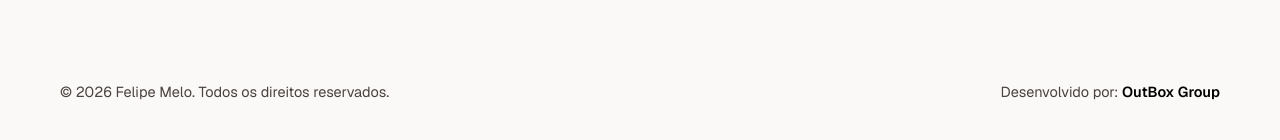
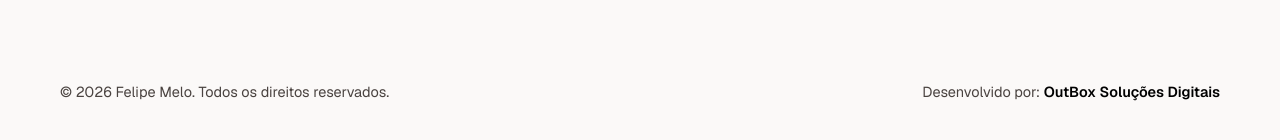
Before and after one commit to eusoufelipemelo/outbox-web, a Next.js app: page /felipemelo in a window 1280 px wide. Shown: the part 5931-6071 px from the top of the page. Built offline with nearby package versions, Linux system fonts and the light colour scheme; a web font is replaced by a local one.

Commit message:
Credito OutBox Solucoes Digitais nas paginas /felipemelo e proposta GMN
Co-Authored-By: Claude Opus 5.5 <noreply@anthropic.com>

```diff
--- a/app/felipemelo/page.tsx
+++ b/app/felipemelo/page.tsx
@@ -360,7 +360,7 @@ export default function FelipeMeloPage() {
           <p>
             Desenvolvido por:{" "}
             <a href="https://www.outboxgroup.com.br" className="inline-flex min-h-11 items-center font-semibold text-black hover:text-[#b8330f]">
-              OutBox Group
+              OutBox Soluções Digitais
             </a>
           </p>
         </div>
--- a/components/proposta-gmn/Proposta.tsx
+++ b/components/proposta-gmn/Proposta.tsx
@@ -730,7 +730,7 @@ function Fechamento() {
             <span>
               Desenvolvido por:{" "}
               <a href={AGENCIA.site} target="_blank" rel="noopener" className="font-medium text-marca-clara no-underline hover:text-white">
-                OutBox Group
+                OutBox Soluções Digitais
               </a>
             </span>
           </div>
```
